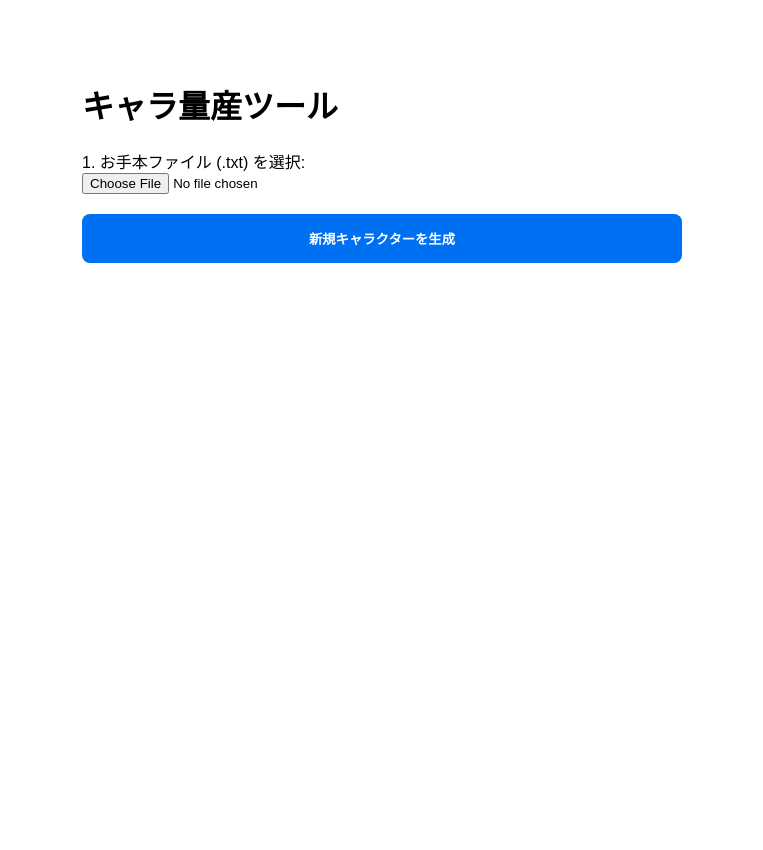
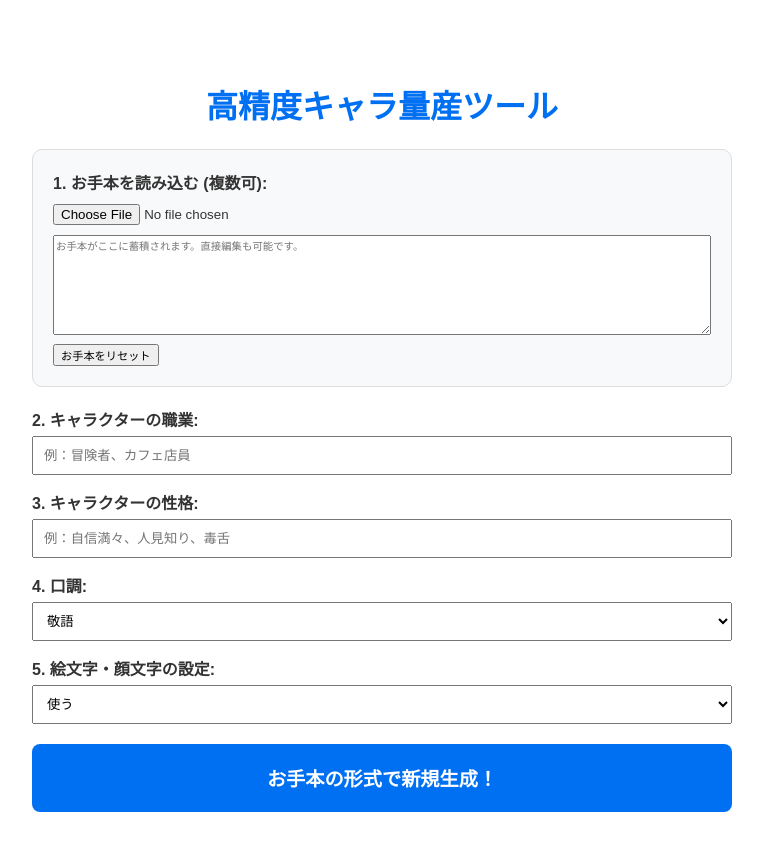
Before and after one commit to erykitchen/text-tool, a Next.js app: page / in a window 1280 px wide. Shown: the top 850 px of the page, without its empty margins (258-1021 px from the left). Before the commit the page ends 800 px from the top, so only its background shows below. Built offline with nearby package versions, Linux system fonts and the light colour scheme.

Commit message:
Enhance character generation with new state variables

```diff
--- a/app/page.js
+++ b/app/page.js
@@ -4,21 +4,26 @@ import { useState } from 'react';
 
 export default function Home() {
   const [template, setTemplate] = useState('');
+  const [job, setJob] = useState(''); // 職業
+  const [personality, setPersonality] = useState(''); // 性格
+  const [tone, setTone] = useState('polite'); // 口調
+  const [emoji, setEmoji] = useState('yes'); // 絵文字
   const [output, setOutput] = useState('');
   const [loading, setLoading] = useState(false);
 
-  // ファイル読み込み
+  // ファイル読み込み（追記型）
   const handleFileChange = async (e) => {
     const file = e.target.files[0];
     if (!file) return;
     const text = await file.text();
-    setTemplate(text);
+    setTemplate(prev => prev ? prev + "\n\n" + text : text);
+    alert("お手本を追加しました！");
   };
 
   // 生成実行
   const generate = async () => {
     if (!template) {
-      alert("お手本ファイルを読み込んでください");
+      alert("まずはお手本ファイルを読み込んでください");
       return;
     }
     setLoading(true);
@@ -28,10 +33,15 @@ export default function Home() {
       const res = await fetch(`${window.location.origin}/api/generate`, {
         method: 'POST',
         headers: { 'Content-Type': 'application/json' },
-        body: JSON.stringify({ template }),
+        body: JSON.stringify({
+          job,
+          personality,
+          tone,
+          emoji,
+          template // AIはこのお手本の「項目形式」を真似ます
+        }),
       });
 
-      // サーバーが正常に返さなかった場合
       if (!res.ok) {
         const errorText = await res.text();
         throw new Error(`サーバーエラー (${res.status}): ${errorText}`);
@@ -47,12 +57,53 @@ export default function Home() {
   };
 
   return (
-    <div style={{ maxWidth: '600px', margin: '40px auto', padding: '20px', fontFamily: 'sans-serif' }}>
-      <h1>キャラ量産ツール</h1>
+    <div style={{ maxWidth: '700px', margin: '40px auto', padding: '20px', fontFamily: 'sans-serif', color: '#333' }}>
+      <h1 style={{ textAlign: 'center', color: '#0070f3' }}>高精度キャラ量産ツール</h1>
 
-      <div style={{ marginBottom: '20px' }}>
-        <label>1. お手本ファイル (.txt) を選択:</label><br />
-        <input type="file" accept=".txt" onChange={handleFileChange} />
+      {/* 1. お手本セクション */}
+      <div style={{ background: '#f8f9fa', padding: '20px', borderRadius: '10px', marginBottom: '20px', border: '1px solid #ddd' }}>
+        <label style={{ fontWeight: 'bold' }}>1. お手本を読み込む (複数可):</label><br />
+        <input type="file" accept=".txt" onChange={handleFileChange} style={{ marginTop: '10px' }} />
+        <textarea
+          value={template}
+          onChange={(e) => setTemplate(e.target.value)}
+          placeholder="お手本がここに蓄積されます。直接編集も可能です。"
+          style={{ width: '100%', height: '100px', marginTop: '10px', fontSize: '0.8em', boxSizing: 'border-box' }}
+        />
+        <button onClick={() => setTemplate('')} style={{ fontSize: '0.7em', marginTop: '5px', cursor: 'pointer' }}>お手本をリセット</button>
+      </div>
+
+      {/* 2. キャラ設定セクション */}
+      <div style={{ display: 'grid', gap: '15px', marginBottom: '20px' }}>
+        <div>
+          <label style={{ fontWeight: 'bold' }}>2. キャラクターの職業:</label>
+          <input type="text" value={job} onChange={(e) => setJob(e.target.value)} placeholder="例：冒険者、カフェ店員" style={{ width: '100%', padding: '10px', marginTop: '5px', boxSizing: 'border-box' }} />
+        </div>
+        <div>
+          <label style={{ fontWeight: 'bold' }}>3. キャラクターの性格:</label>
+          <input type="text" value={personality} onChange={(e) => setPersonality(e.target.value)} placeholder="例：自信満々、人見知り、毒舌" style={{ width: '100%', padding: '10px', marginTop: '5px', boxSizing: 'border-box' }} />
+        </div>
+
+        {/* 4. 口調（2択） */}
+        <div>
+          <label style={{ fontWeight: 'bold' }}>4. 口調:</label>
+          <select value={tone} onChange={(e) => setTone(e.target.value)} style={{ width: '100%', padding: '10px', marginTop: '5px' }}>
+            <option value="polite">敬語</option>
+            <option value="casual">タメ語</option>
+          </select>
+        </div>
+
+        {/* 5. 絵文字（5択） */}
+        <div>
+          <label style={{ fontWeight: 'bold' }}>5. 絵文字・顔文字の設定:</label>
+          <select value={emoji} onChange={(e) => setEmoji(e.target.value)} style={{ width: '100%', padding: '10px', marginTop: '5px' }}>
+            <option value="使う">使う</option>
+            <option value="使わない">使わない</option>
+            <option value="多い">多い</option>
+            <option value="少ない">少ない</option>
+            <option value="顔文字">顔文字</option>
+          </select>
+        </div>
       </div>
 
       <button
@@ -60,16 +111,16 @@ export default function Home() {
         onClick={generate}
         disabled={loading}
         style={{
-          width: '100%', padding: '15px', background: loading ? '#ccc' : '#0070f3',
-          color: 'white', border: 'none', borderRadius: '8px', cursor: 'pointer', fontWeight: 'bold'
+          width: '100%', padding: '20px', background: loading ? '#ccc' : '#0070f3',
+          color: 'white', border: 'none', borderRadius: '8px', cursor: 'pointer', fontWeight: 'bold', fontSize: '1.2em'
         }}
       >
-        {loading ? "生成中..." : "新規キャラクターを生成"}
+        {loading ? "AIが解析＆執筆中..." : "お手本の形式で新規生成！"}
       </button>
 
       {output && (
-        <div style={{ marginTop: '30px', padding: '20px', background: '#f5f5f5', borderRadius: '8px', whiteSpace: 'pre-wrap' }}>
-          <h2>生成結果:</h2>
+        <div style={{ marginTop: '30px', padding: '20px', background: '#fff', border: '2px solid #0070f3', borderRadius: '8px', whiteSpace: 'pre-wrap' }}>
+          <h2 style={{ marginTop: 0, color: '#0070f3' }}>生成されたキャラクター:</h2>
           {output}
         </div>
       )}
```
